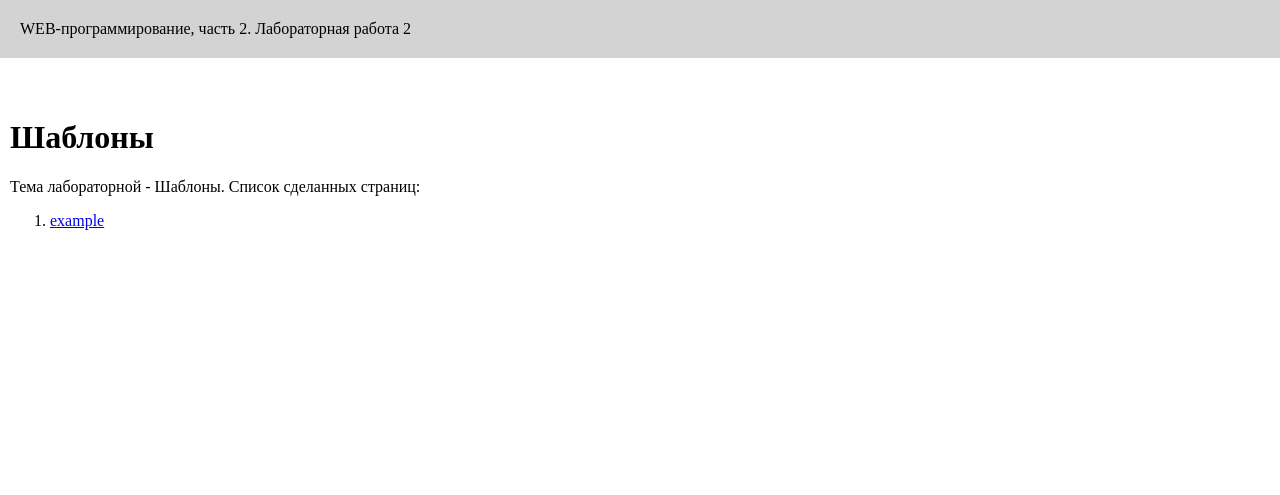
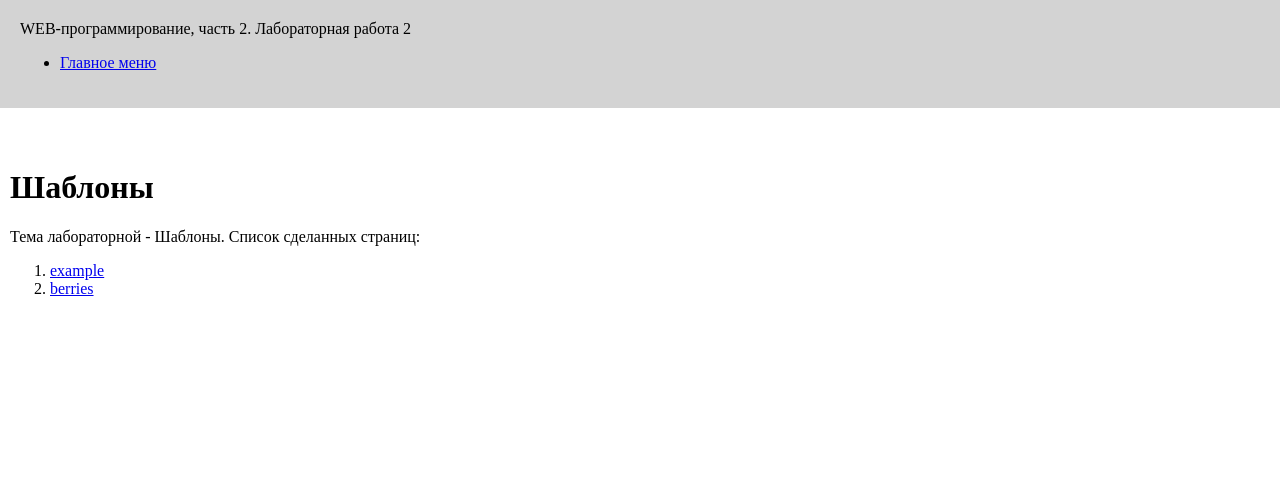
Before and after one commit to temako04/web-programming-labs-2, a Flask app: page /lab2/ in a window 1280 px wide. Shown: the top 495 px of the page. Run offline with Flask 3, Linux system fonts and the light colour scheme.

Commit message:
Добавлены ссылки

```diff
--- a/app.py
+++ b/app.py
@@ -21,6 +21,10 @@ def menu():
 
             <ol>
                 <li><a href="/lab1">Первая лабораторная</a></li>
+            </ol>
+
+            <ol>
+                <li><a href="/lab2">Вторая лабораторная</a></li>
             </ol>
 
         <footer>
--- a/templates/base.html
+++ b/templates/base.html
@@ -9,6 +9,9 @@
 <body>
     <header>
         WEB-программирование, часть 2. {{ self.lab() }}
+            <ul>
+                <li><a href="/menu">Главное меню</a></li>
+            </ul>
     </header>
 
     <main>
--- a/templates/lab2.html
+++ b/templates/lab2.html
@@ -11,5 +11,8 @@
         <li>
             <a href="/lab2/example">example</a>
         </li>
+        <li>
+            <a href="/lab2/berries">berries</a>
+        </li>
     </ol>
 {% endblock %}
```
